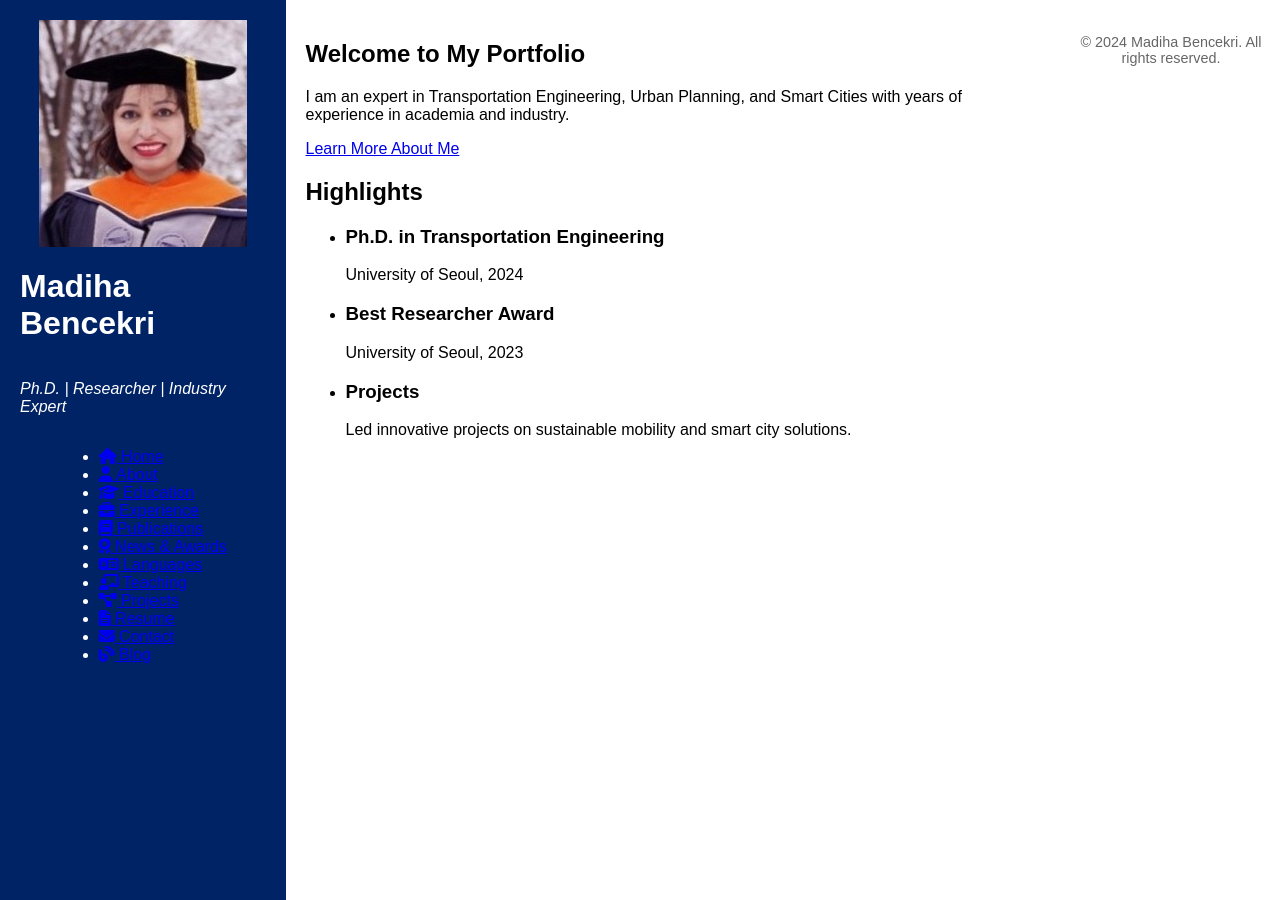
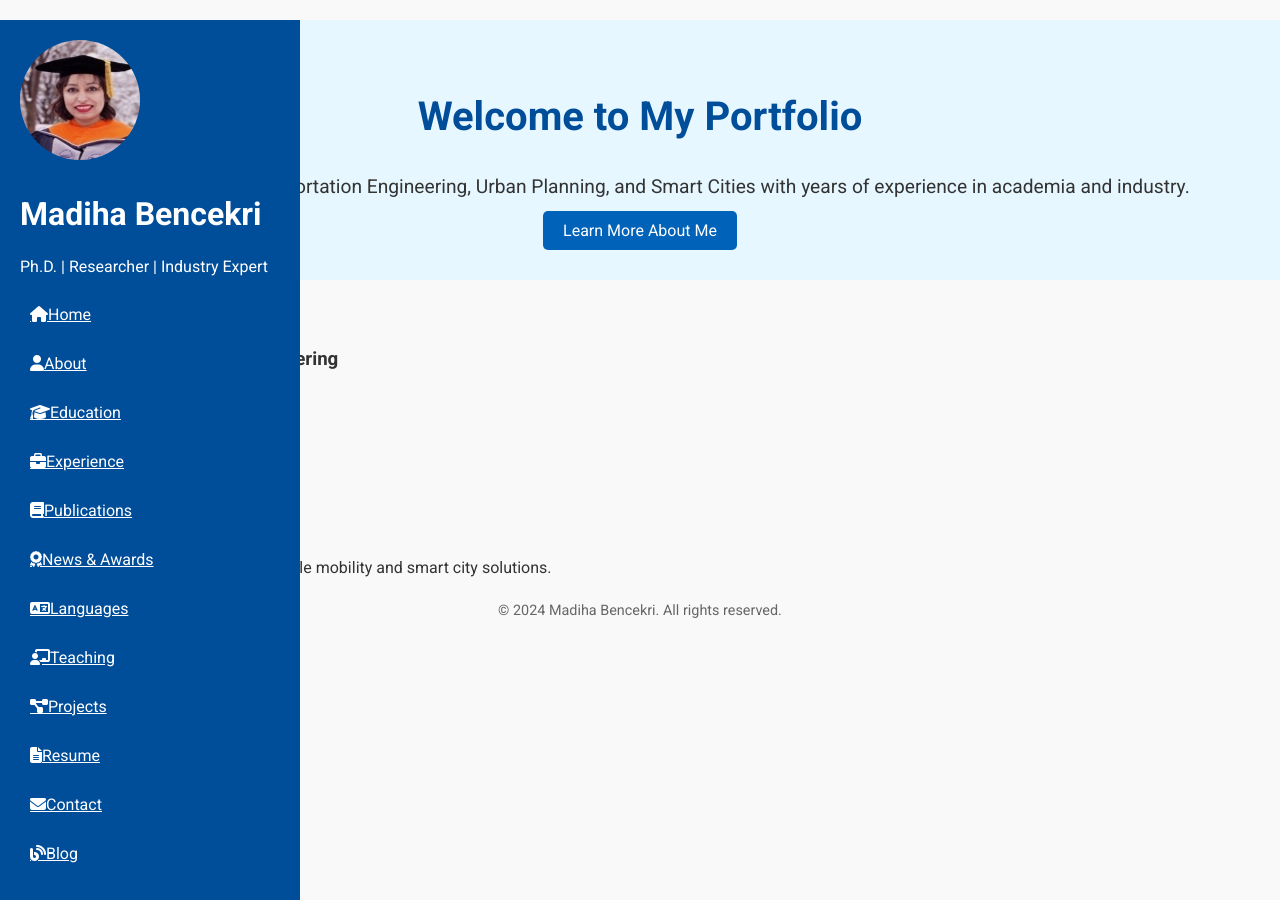
Before and after one commit to dihaben/Madiha-Bencekri, a Jekyll site: the page built from index.md, in a window 1280 px wide and 900 px high. Built offline with Jekyll 4.4.1, drawn with Linux system fonts in a browser that asks for light colours; nearby versions of some CDN libraries.

Commit message:
Update styles.css

```diff
--- a/assets/css/styles.css
+++ b/assets/css/styles.css
@@ -1,75 +1,93 @@
+/* General Styles */
 body {
   margin: 0;
-  font-family: 'Arial', sans-serif;
-  display: flex;
+  font-family: 'Roboto', sans-serif;
+  background-color: #f9f9f9;
+  color: #333;
 }
 
-.container {
-  display: flex;
-  width: 100%;
+h1, h2, h3 {
+  font-weight: 700;
+}
+
+p {
+  font-weight: 400;
+  line-height: 1.5;
 }
 
 /* Sidebar */
 .sidebar {
-  width: 25%;
-  background-color: #002366;
-  color: #fff;
+  width: 260px;
+  height: 100vh;
+  background-color: #004d99;
+  color: white;
+  position: fixed;
   padding: 20px;
-  height: 100vh;
-  display: flex;
-  flex-direction: column;
-  align-items: center;
 }
 
-.profile-section img {
+.sidebar img.profile-pic {
   width: 120px;
+  height: 120px;
   border-radius: 50%;
+  margin-bottom: 10px;
 }
 
-.sidebar h2 {
+.sidebar ul {
+  list-style: none;
+  padding: 0;
+}
+
+.sidebar ul li {
   margin: 10px 0;
 }
 
-.sidebar p {
-  font-style: italic;
+.sidebar ul li a {
+  color: white;
+  display: flex;
+  align-items: center;
+  padding: 10px;
+  border-radius: 5px;
+  transition: background 0.3s;
 }
 
-.menu ul {
-  list-style: none;
-  padding: 0;
-  width: 100%;
+.sidebar ul li a:hover {
+  background-color: #0066cc;
 }
 
-.menu ul li {
-  margin: 10px 0;
+/* Hero Section */
+.hero {
+  background-color: #e6f7ff;
+  padding: 40px;
   text-align: center;
+  margin: 20px 0;
 }
 
-.menu ul li a {
-  color: #fff;
-  text-decoration: none;
-  padding: 10px;
-  display: block;
-  border-radius: 5px;
+.hero h1 {
+  font-size: 2.5rem;
+  color: #004d99;
 }
 
-.menu ul li a.active, .menu ul li a:hover {
-  background-color: #0044cc;
+.hero p {
+  font-size: 1.2rem;
 }
 
-/* Main Content */
-.main-content {
-  width: 75%;
-  padding: 20px;
+.hero .btn {
+  background-color: #0062b9;
+  color: white;
+  padding: 10px 20px;
+  border-radius: 5px;
+  text-decoration: none;
+  transition: background 0.3s;
 }
 
-header h1 {
-  color: #002366;
+.hero .btn:hover {
+  background-color: #004080;
 }
 
+/* Footer */
 footer {
   text-align: center;
   margin-top: 20px;
-  font-size: 0.9em;
+  font-size: 0.9rem;
   color: #666;
 }
```
